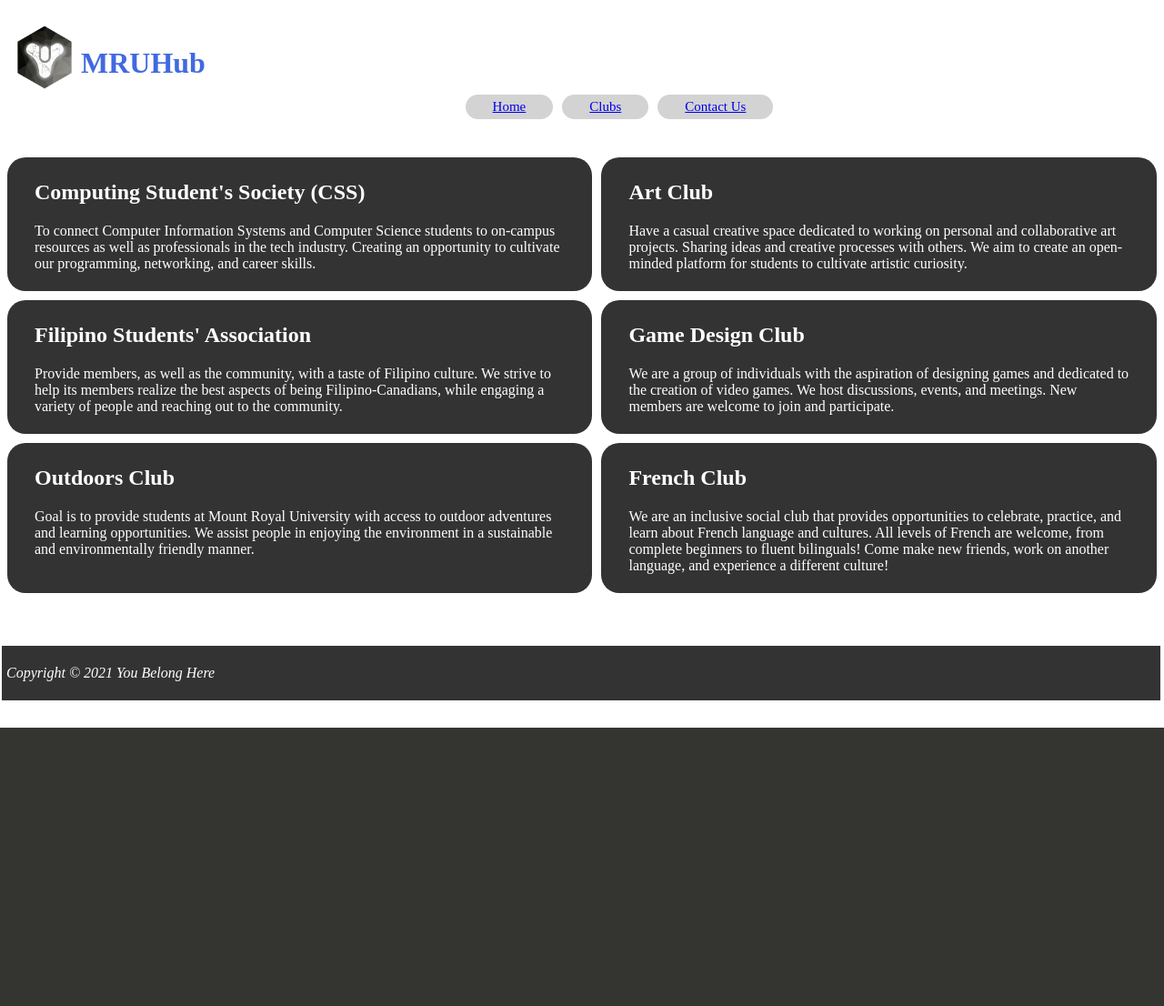
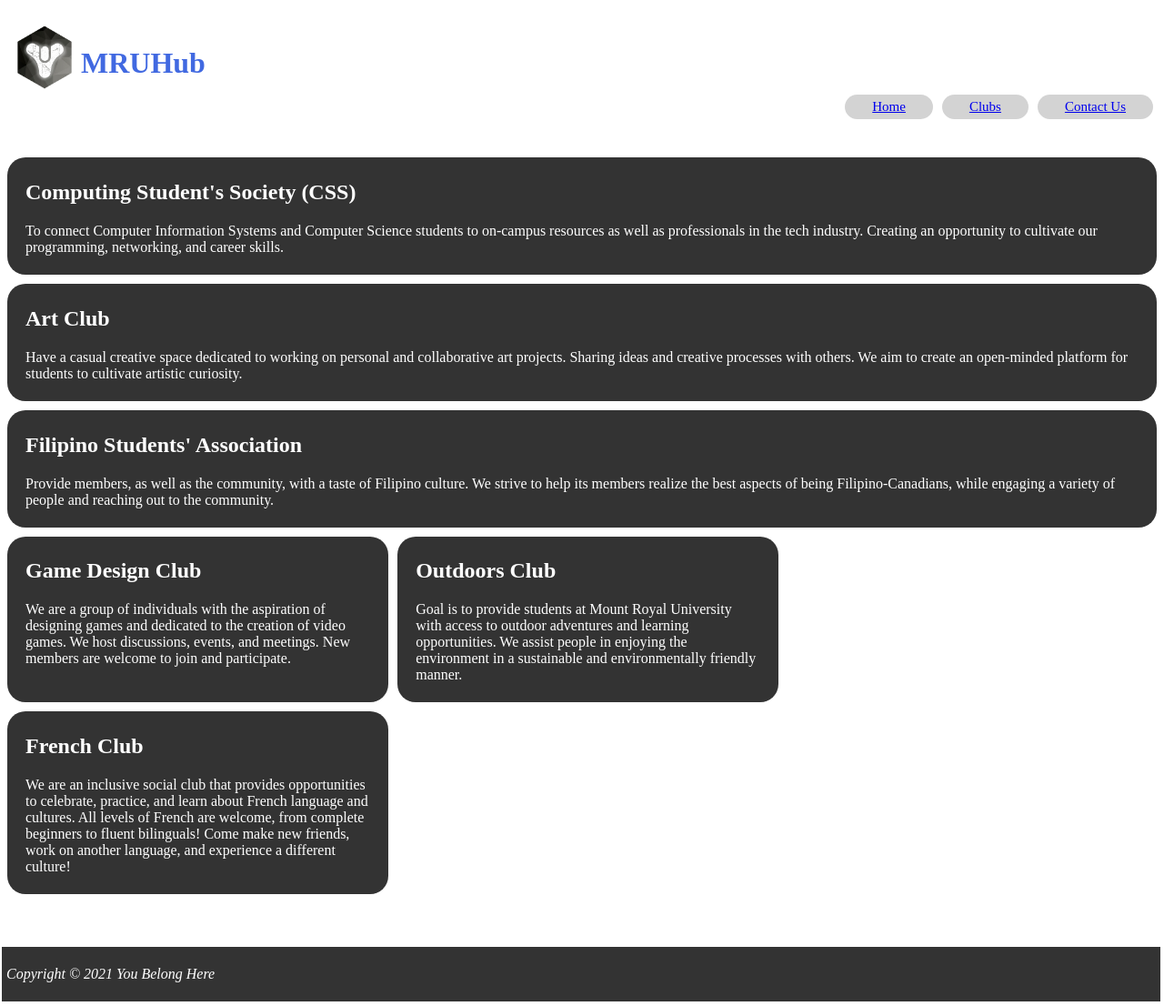
Before and after one commit to JordanMercurio/Assignment1COMP2511, a PHP site: page /3Clubs.html in a window 1280 px wide. Shown: the whole page at 91% size. Before the commit the page ends 800 px from the top, so only its background shows below. Run offline with PHP 8.4, Linux system fonts and the light colour scheme.

Commit message:
Did mostly fluid repsonsive webpage

```diff
--- a/3Clubs.css
+++ b/3Clubs.css
@@ -1,24 +1,21 @@
 .wrapper{
-    display: grid;
-    height: 100%;
-    grid-template-columns: 1fr, 1fr;
-    grid-template-rows: 1fr, 1fr;
+    display: flex;
+    width: 100%;
     grid-gap: 10px;
-}
-
-.content{
-    background-color: #333;
-    color: #fff;
-    border-radius: 20px;
-    padding: 5px 30px;
-
+    flex-wrap: wrap;
 
 }
 
-#item2{
-    grid-column: 2/3
+.box{
+    background-color: #333;
+    color: #fff;
+    width: 100%;
+    height 200px;
+    border-radius: 20px;
+    padding: 5px 20px;
 }
-header {
+
+header{
     color: royalblue;
     background-color: #FFFFFF;
     border: 4pt solid #FFFFFF;
@@ -30,7 +27,7 @@ header {
 
 nav{
     display: flex;
-    justify-content:center;
+    justify-content:flex-end;
     align-items:center;
     top:
 }
@@ -75,6 +72,25 @@ footer {
     height: auto;
 }
 
-@media screen and (max-width:480px){
+@media screen and (min-width:450px){
+    #item1, #item2{
+        width: 100%;
+    }
+}
 
+@media screen and (min-width:550px){
+    #item3{
+        width: 100%;
+    }
+    #item4, #item5, #item6{
+        width: 30%;
+    }
 }
+
+@media screen and (min-width:700px){
+    .wrapper{
+        width: 100%;
+        margin-left: auto;
+        margin-right: auto;
+    }
+}
--- a/3Clubs.html
+++ b/3Clubs.html
@@ -43,7 +43,7 @@
         <div class="wrapper">
 
 
-        <div class="content" id="item1">
+        <div class="box" id="item1">
             <article>
 
             <h2>Computing Student's Society (CSS)</h2>
@@ -56,7 +56,7 @@
 
         </div>
 
-        <div class="content" id="item2">
+        <div class="box" id="item2">
             <article>
 
             <h2>Art Club</h2>
@@ -69,7 +69,7 @@
 
         </div>
 
-        <div class="content" id="item3">
+        <div class="box" id="item3">
 
             <article>
 
@@ -83,7 +83,7 @@
 
         </div>
 
-        <div class="content" id="item4">
+        <div class="box" id="item4">
             <article>
 
             <h2>Game Design Club</h2>
@@ -96,7 +96,7 @@
 
         </div>
 
-        <div class="content" id="item5">
+        <div class="box" id="item5">
             <article>
 
             <h2>Outdoors Club</h2>
@@ -109,7 +109,7 @@
 
         </div>
 
-        <div class="content" id="item6">
+        <div class="box" id="item6">
             <article>
 
             <h2>French Club</h2>
```
